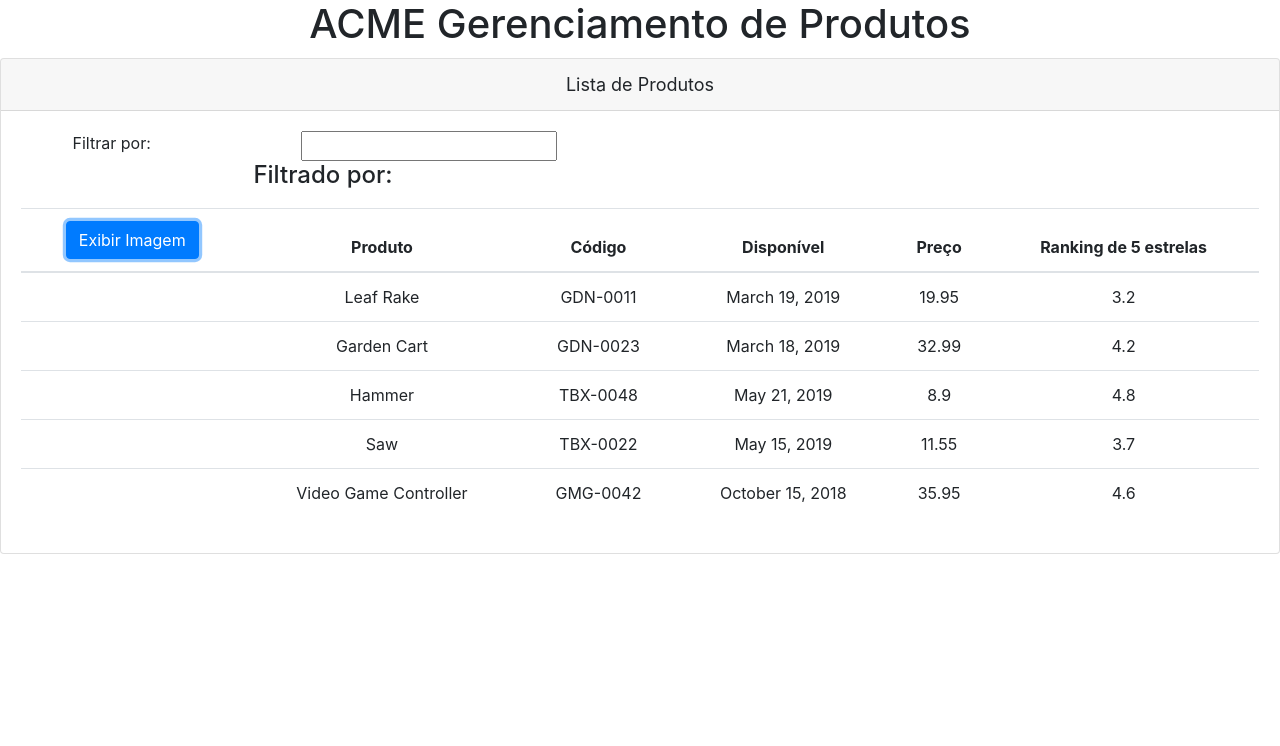
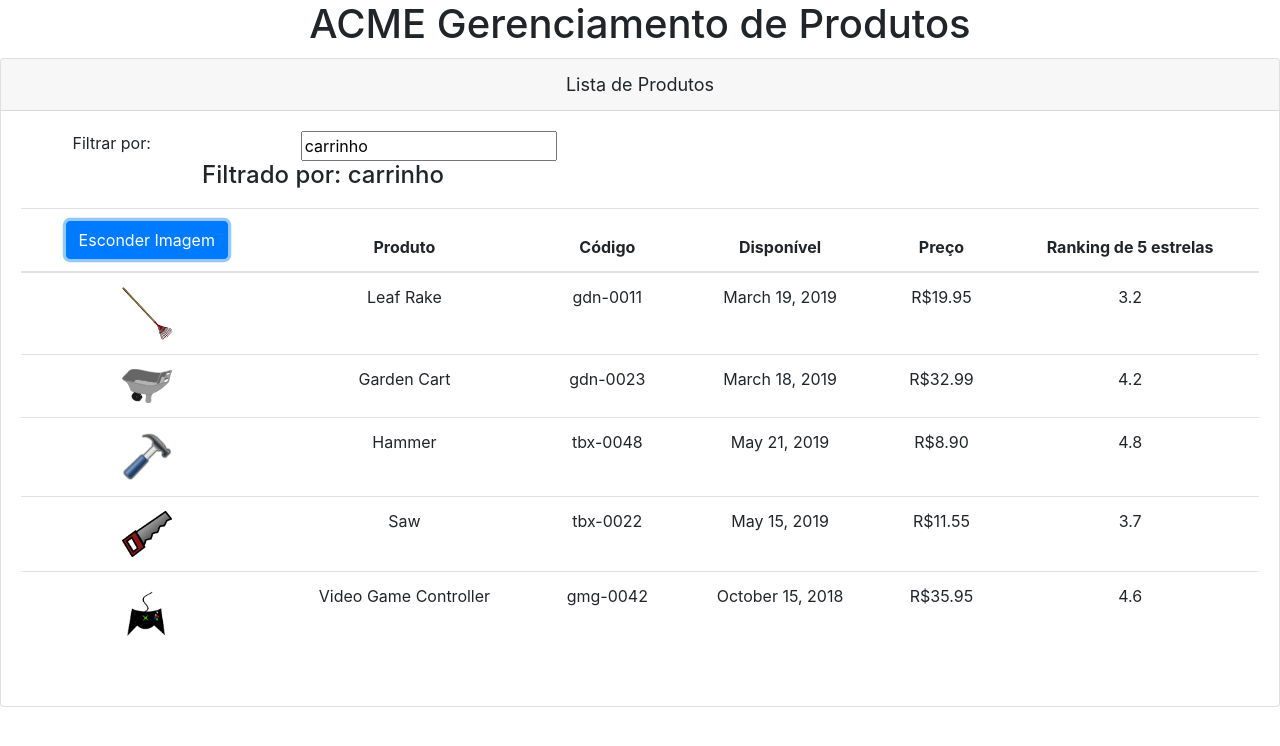
Before and after one commit to rhuanapires/topicosespeciaisweb, an Angular app in the folder agp/: page / in a window 1280 px wide. Both pictures are taken after a click on the button "Exibir Imagem". Shown: the top 746 px of the page. Built offline with nearby package versions, Linux system fonts and the light colour scheme.

Commit message:
Aula de 23-09

```diff
--- a/agp/src/app/app.module.ts
+++ b/agp/src/app/app.module.ts
@@ -1,5 +1,6 @@
 import { BrowserModule } from '@angular/platform-browser';
 import { NgModule } from '@angular/core';
+import { FormsModule } from '@angular/forms';
 
 import { AppComponent } from './app.component';
 import { ListaProdutosComponent } from './produtos/lista-produtos.component';
@@ -10,7 +11,8 @@ import { ListaProdutosComponent } from './produtos/lista-produtos.component';
     ListaProdutosComponent
   ],
   imports: [
-    BrowserModule
+    BrowserModule,
+    FormsModule
   ],
   bootstrap: [AppComponent]
 })
--- a/agp/src/app/produtos/lista-produtos.component.html
+++ b/agp/src/app/produtos/lista-produtos.component.html
@@ -6,12 +6,12 @@
         <div class="row">
             <div class="col-md-2">Filtrar por:</div>
             <div class="col-md-4">
-                <input type="text"/>
+                <input type="text" [(ngModel)] = 'filtroLista'/>
             </div>
         </div>
         <div class="row">
             <div class="col-md-6">
-                <h4>Filtrado por:</h4>
+                <h4>Filtrado por: {{filtroLista}}</h4>
             </div>
         </div>
         <div class="table-responsive">
@@ -20,8 +20,9 @@
                 <thead>
                     <tr>
                         <th>
-                            <button class="btn btn-primary">
-                                Exibir Imagem
+                            <button class="btn btn-primary"
+                                (click) = 'alternarImagem()'>
+                                {{ exibirImagem ? 'Esconder' : 'Exibir'}} Imagem
                             </button>
                         </th>
                         <th>Produto</th>
@@ -33,11 +34,18 @@
                 </thead>
                 <tbody>
                     <tr *ngFor='let produto of produtos'>
-                        <td></td>
+                        <td>
+                            <img *ngIf = 'exibirImagem'
+                                [src] = 'produto.urlImagem'
+                                [title] = 'produto.nomeProduto'
+                                [style.width.px] = 'larguraImagem'
+                                [style.margin.px] = 'margemImagem'>
+
+                        </td>
                         <td>{{produto.nomeProduto}}</td>
-                        <td>{{produto.codigoProduto}}</td>
+                        <td>{{produto.codigoProduto | lowercase}}</td>
                         <td>{{produto.dataLancamento}}</td>
-                        <td>{{produto.preco}}</td>
+                        <td>{{produto.preco | currency: 'BRL':'symbol':'1.2-2'}}</td>
                         <td>{{produto.rating}}</td>
                     </tr>
                 </tbody>
--- a/agp/src/app/produtos/lista-produtos.component.ts
+++ b/agp/src/app/produtos/lista-produtos.component.ts
@@ -6,6 +6,10 @@ import { Component } from '@angular/core';
 })
 export class ListaProdutosComponent {
     tituloPagina: string = 'Lista de Produtos';
+    larguraImagem: number = 50;
+    margemImagem: number = 2;
+    exibirImagem: boolean = false;
+    filtroLista: string = 'carrinho';
     produtos: any[] =
     [
         {
@@ -16,7 +20,7 @@ export class ListaProdutosComponent {
           "descricao": "Leaf rake with 48-inch wooden handle.",
           "preco": 19.95,
           "rating": 3.2,
-          "urlImagem": "assets/images/leaf_rake.png"
+          "urlImagem": "assets/imagens/leaf_rake.png"
         },
         {
           "idProduto": 2,
@@ -26,7 +30,7 @@ export class ListaProdutosComponent {
           "descricao": "15 gallon capacity rolling garden cart",
           "preco": 32.99,
           "rating": 4.2,
-          "urlImagem": "assets/images/garden_cart.png"
+          "urlImagem": "assets/imagens/garden_cart.png"
         },
         {
           "idProduto": 5,
@@ -36,7 +40,7 @@ export class ListaProdutosComponent {
           "descricao": "Curved claw steel hammer",
           "preco": 8.9,
           "rating": 4.8,
-          "urlImagem": "assets/images/hammer.png"
+          "urlImagem": "assets/imagens/hammer.png"
         },
         {
           "idProduto": 8,
@@ -46,7 +50,7 @@ export class ListaProdutosComponent {
           "descricao": "15-inch steel blade hand saw",
           "preco": 11.55,
           "rating": 3.7,
-          "urlImagem": "assets/images/saw.png"
+          "urlImagem": "assets/imagens/saw.png"
         },
         {
           "idProduto": 10,
@@ -56,7 +60,11 @@ export class ListaProdutosComponent {
           "descricao": "Standard two-button video game controller",
           "preco": 35.95,
           "rating": 4.6,
-          "urlImagem": "assets/images/xbox-controller.png"
+          "urlImagem": "assets/imagens/xbox-controller.png"
         }
     ]
+
+    alternarImagem(): void {
+      this.exibirImagem = !this.exibirImagem;
+    }
 }
```
